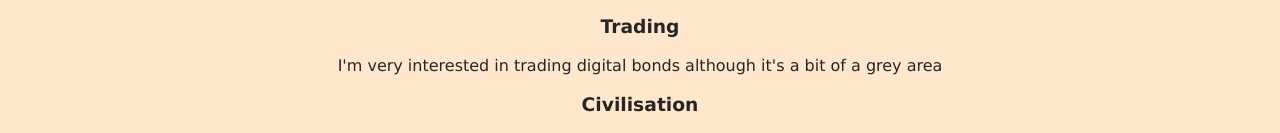
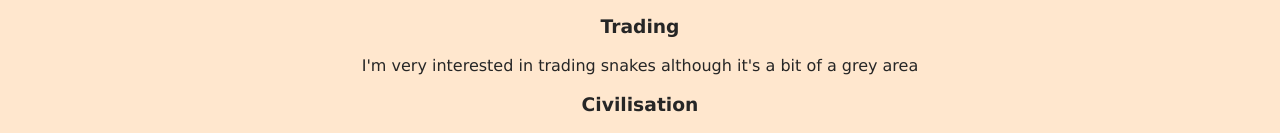
Before and after one commit to Kutchup/Kutchup.github.io, a plain HTML site: page activity.html in a window 1280 px wide. Shown: the part 341-474 px from the top of the page. Drawn offline with Linux system fonts and the light colour scheme.

Commit message:
Add files via upload

```diff
--- a/activity.html
+++ b/activity.html
@@ -144,7 +144,7 @@ item_001.textContent = "Hyperreal"
 item_001_detail.textContent = "Observed the hyperreal balloon and pop. I stayed quiet and safe. Eventually the fear of predators seemed to be the main driving factor. I quoted the original authors of the 'hyperreal' idea and I'll continue to study the books"
 
 item_002.textContent = "Trading"
-item_002_detail.textContent = "I'm very interested in trading digital bonds although it's a bit of a grey area"
+item_002_detail.textContent = "I'm very interested in trading snakes although it's a bit of a grey area"
 
 item_003.textContent = "Civilisation"
 item_003_detail.textContent = "Writing useful guides for humanity, stuff that will stick around, guidance. I hope to build on my work"
```
